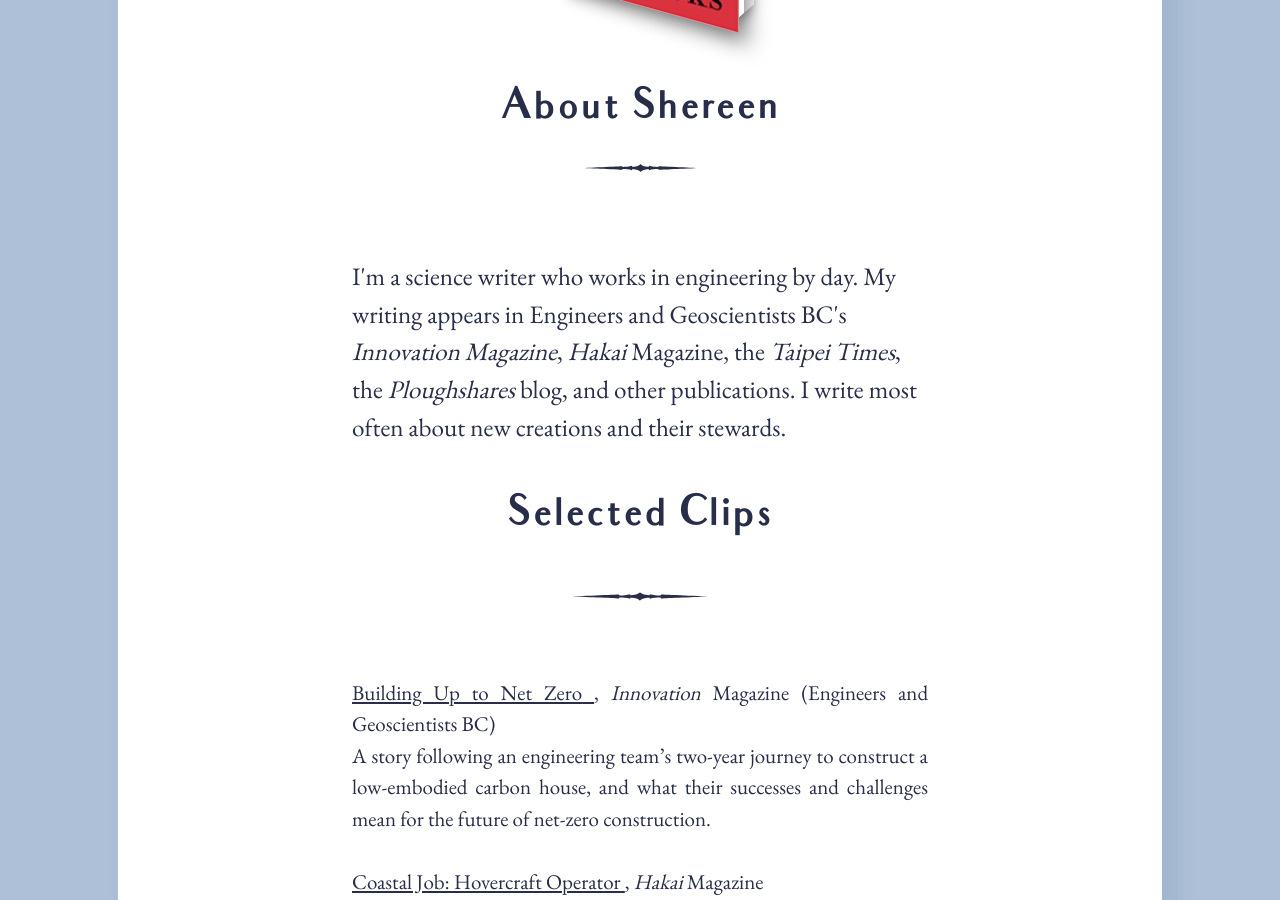
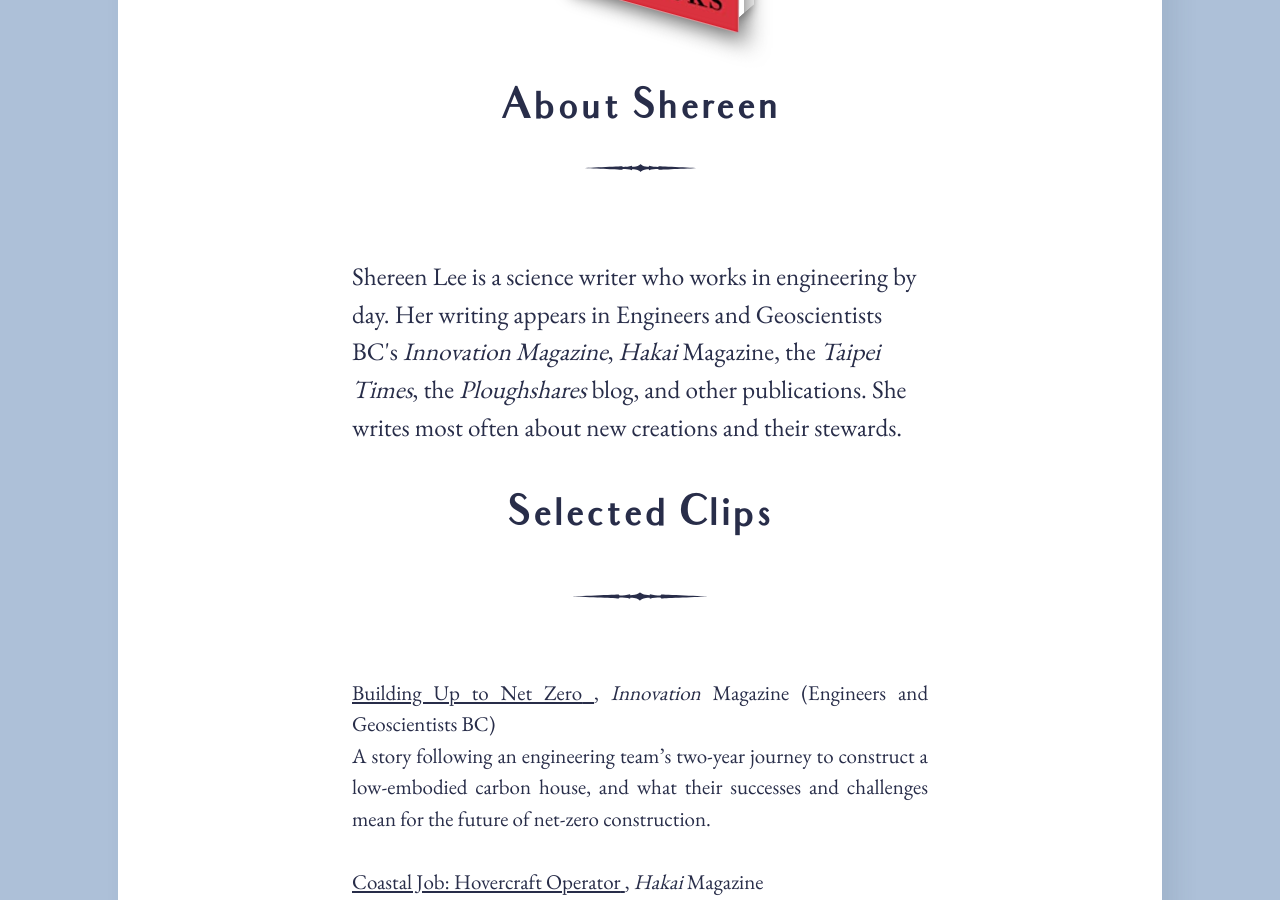
Before and after one commit to reversely/reverses-master, a Jekyll site: the page built from shereen.md, in a window 1280 px wide and 900 px high, scrolled down 717 px. Built offline with Jekyll 4.4.1, drawn with Linux system fonts in a browser that asks for light colours; some web fonts are replaced.

Commit message:
third person

```diff
--- a/shereen.md
+++ b/shereen.md
@@ -4,7 +4,7 @@ title: About Shereen
 image: /assets/images/About.jpg
 permalink: /shereen.html
 ---
-<h3><b>I'm a science writer who works in engineering by day.</b> My writing appears in Engineers and Geoscientists BC's <em>Innovation Magazine</em>, <em>Hakai</em> Magazine, the <em>Taipei Times</em>, the <em>Ploughshares</em> blog, and other publications. I write most often about new creations and their stewards.<br><br></h3>
+<h3><b>Shereen Lee is a science writer who works in engineering by day.</b> Her writing appears in Engineers and Geoscientists BC's <em>Innovation Magazine</em>, <em>Hakai</em> Magazine, the <em>Taipei Times</em>, the <em>Ploughshares</em> blog, and other publications. She writes most often about new creations and their stewards.<br><br></h3>
 
 <p><h1>Selected Clips</h1></p>
 <img src="/assets/images/divider.svg" alt="re:verses" style="width:140px;">
```
